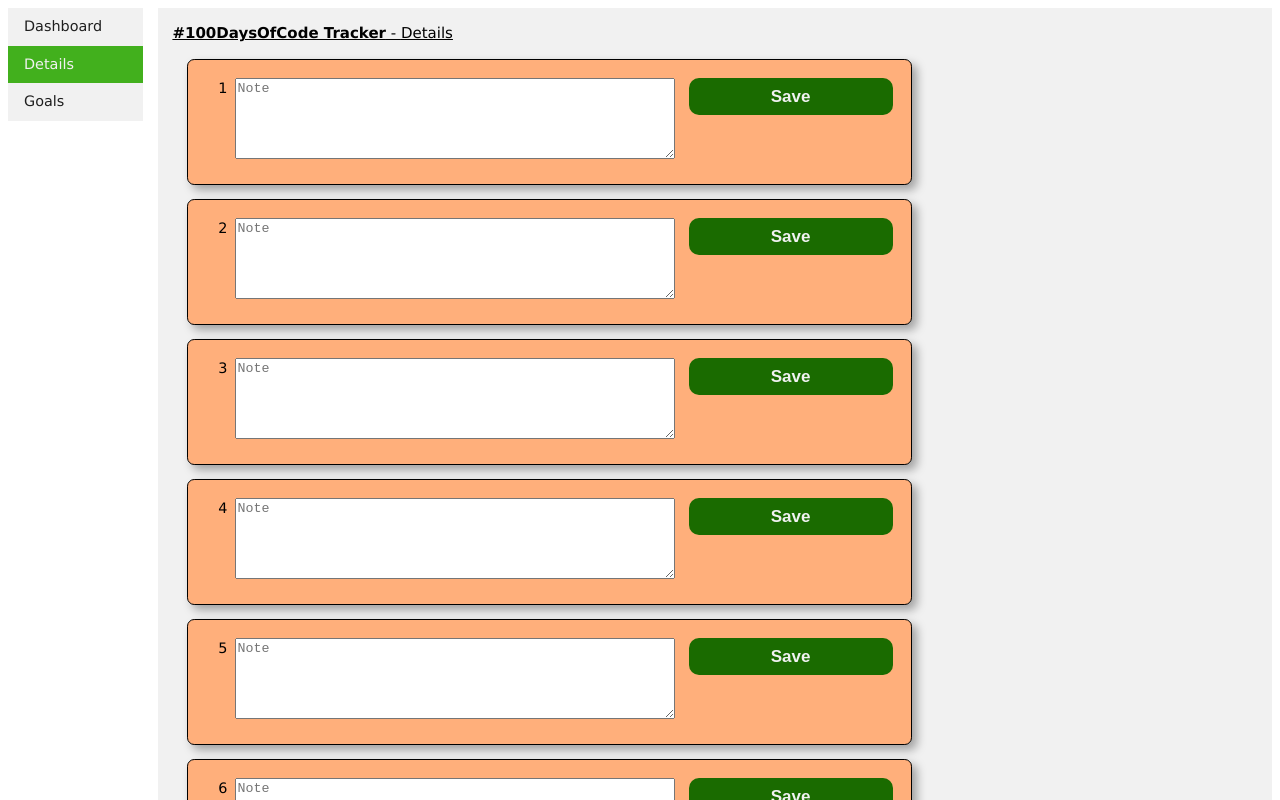
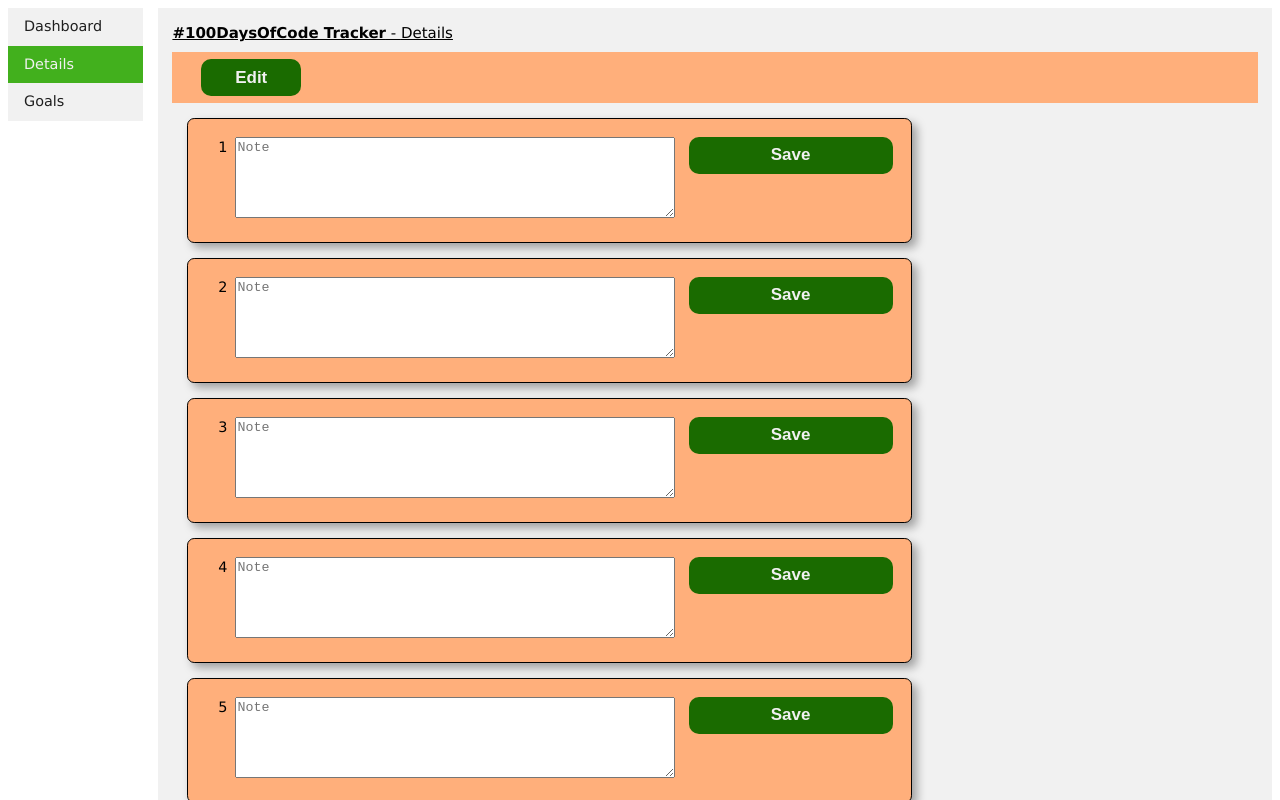
Before and after one commit to bob-fornal/100-Days-Of-Code--Tracker, an Angular app: page /details in a window 1280 px wide. Shown: the top 800 px of the page. Built offline with nearby package versions, Linux system fonts and the light colour scheme.

Commit message:
Edit/View Toggle Functionality

```diff
--- a/src/app/pages/details/details.component.html
+++ b/src/app/pages/details/details.component.html
@@ -1,5 +1,13 @@
 
 <app-title>Details</app-title>
+
+<div class="toolbar">
+  <span class="toolbar-item">
+    <button class="btn" (click)="toggleEdit()">
+      {{ editVisible === true ? 'View' : 'Edit' }}
+    </button>
+  </span>
+</div>
 
 <div class="details">
   <!-- Not Done -->
@@ -30,14 +38,20 @@
           <span class="day">{{ day.number }}</span>
 
           <span class="content">
-            <textarea
+            <textarea *ngIf="editVisible === true"
               [id]="'note-' + i" class="textarea"
               placeholder="Note"
               [(ngModel)]="day.note"
               rows="5" cols="24"></textarea>
+            <div *ngIf="editVisible === false"
+              class="content-view">
+              {{ day.note }}
+            </div>
           </span>
 
-          <button class="btn" (click)="saveNote(i)">Save</button>
+          <button *ngIf="editVisible === true"
+            class="btn"
+            (click)="saveNote(i)">Save</button>
         </div>
       </ng-container>
     </div>
--- a/src/app/pages/details/details.component.ts
+++ b/src/app/pages/details/details.component.ts
@@ -14,6 +14,8 @@ import { Structure } from '@core/interfaces/strucuture';
 })
 export class DetailsComponent {
 
+  editVisible: boolean = false;
+
   days: Array<Item> = [];
   _structure: Structure | null = null;
 
@@ -28,6 +30,10 @@ export class DetailsComponent {
     this.days = structure.days;
   };
 
+  toggleEdit = (): void => {
+    this.editVisible = !this.editVisible;
+  };
+
   saveNote = (index: number): void => {
     const id: string = `note-${ index }`;
     const value = (<HTMLInputElement>document.getElementById(id)).value;
```
